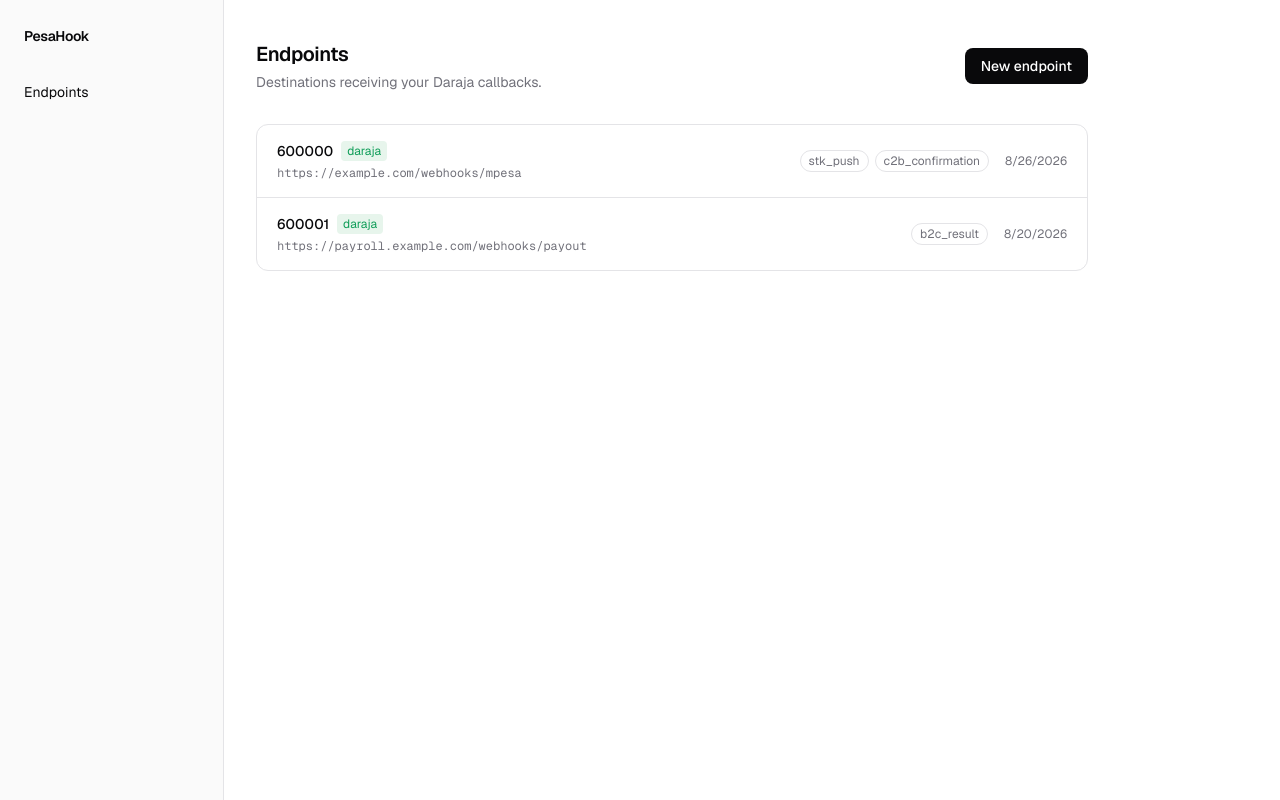
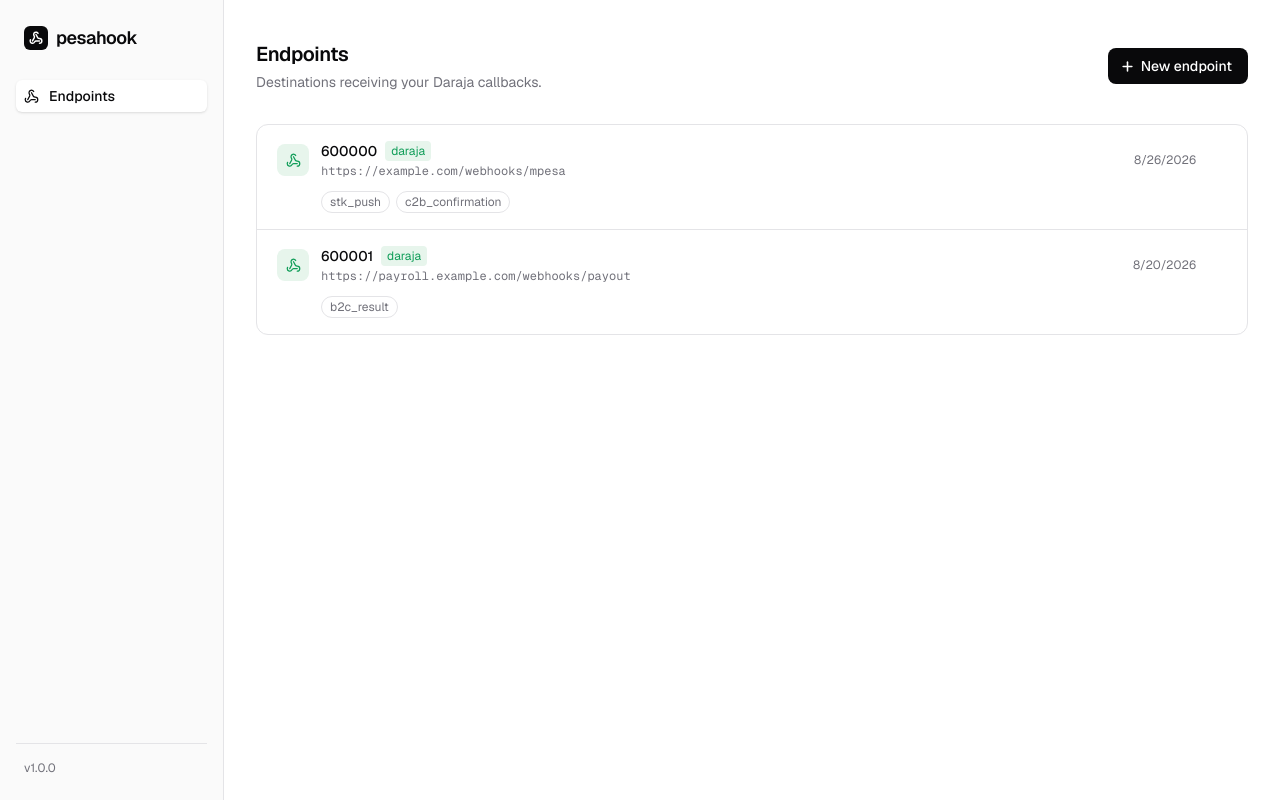
Before and after one commit to Its-Delimas/pesaHook, a Next.js app in the folder pesahook-dashboard/: page / in a window 1280 px wide. Built offline with nearby package versions, Linux system fonts and the light colour scheme.

Commit message:
feat(sidebar): integrate lucide-react icons and enhance Sidebar component layout feat(endpoints): improve EndpointsPage layout and add visual elements for better UX

```diff
--- a/pesahook-dashboard/app/page.tsx
+++ b/pesahook-dashboard/app/page.tsx
@@ -1,12 +1,12 @@
-// file: pesahook-dashboard/app/page.tsx
 import Link from "next/link";
+import { Webhook, Plus, ArrowUpRight } from "lucide-react";
 import { getEndpoints } from "@/lib/pesahook";
 
 export default async function EndpointsPage() {
   const endpoints = await getEndpoints();
 
   return (
-    <main className="px-8 py-10 max-w-4xl">
+    <main className="px-8 py-10 w-full">
       <div className="flex items-center justify-between mb-8">
         <div>
           <h1 className="text-xl font-semibold tracking-tight">Endpoints</h1>
@@ -14,18 +14,23 @@
             Destinations receiving your Daraja callbacks.
           </p>
         </div>
-        <button className="text-sm font-medium bg-ink text-white px-4 py-2 rounded-lg hover:bg-ink/90 transition-colors">
+        <button className="inline-flex items-center gap-1.5 text-sm font-medium bg-ink text-white pl-3 pr-4 py-2 rounded-lg hover:bg-ink/90 active:scale-[0.98] transition-all focus-visible:outline-2 focus-visible:outline-offset-2 focus-visible:outline-ink">
+          <Plus size={15} strokeWidth={2.5} />
           New endpoint
         </button>
       </div>
 
       {endpoints.length === 0 ? (
-        <div className="border border-dashed border-border rounded-xl px-6 py-16 text-center">
+        <div className="border border-dashed border-border rounded-xl px-6 py-16 flex flex-col items-center text-center">
+          <div className="w-10 h-10 rounded-full bg-surface border border-border flex items-center justify-center mb-4">
+            <Webhook size={18} className="text-muted" strokeWidth={1.75} />
+          </div>
           <p className="text-sm text-ink font-medium mb-1">No endpoints yet</p>
-          <p className="text-sm text-muted mb-4">
+          <p className="text-sm text-muted mb-4 max-w-xs">
             Register your first shortcode to start receiving normalized callbacks.
           </p>
-          <button className="text-sm font-medium bg-ink text-white px-4 py-2 rounded-lg hover:bg-ink/90 transition-colors">
+          <button className="inline-flex items-center gap-1.5 text-sm font-medium bg-ink text-white pl-3 pr-4 py-2 rounded-lg hover:bg-ink/90 transition-colors">
+            <Plus size={15} strokeWidth={2.5} />
             New endpoint
           </button>
         </div>
@@ -35,11 +40,16 @@
             <Link
               href={`/endpoints/${ep.id}`}
               key={ep.id}
-              className={`flex items-center justify-between px-5 py-4 hover:bg-surface transition-colors ${
+              className={`group flex flex-col gap-3 px-5 py-4 hover:bg-surface transition-colors ${
                 i !== 0 ? "border-t border-border" : ""
               }`}
             >
-              <div className="flex flex-col gap-1 min-w-0">
+              <div className="flex items-center justify-between gap-4">
+                <div className="flex items-center gap-3 min-w-0">
+                  <div className="w-8 h-8 rounded-lg bg-accent-soft flex items-center justify-center shrink-0">
+                    <Webhook size={15} className="text-accent" strokeWidth={2} />
+                  </div>
+                  <div className="flex flex-col gap-0.5 min-w-0">
                     <div className="flex items-center gap-2">
                       <span className="text-sm font-medium">{ep.shortcode}</span>
                       <span className="text-xs text-accent bg-accent-soft px-1.5 py-0.5 rounded">
@@ -50,9 +60,20 @@
                       {ep.destination_url}
                     </span>
                   </div>
+                </div>
 
                 <div className="flex items-center gap-4 shrink-0">
-                <div className="hidden sm:flex gap-1.5">
+                  <span className="text-xs text-muted hidden sm:inline">
+                    {new Date(ep.created_at).toLocaleDateString()}
+                  </span>
+                  <ArrowUpRight
+                    size={15}
+                    className="text-muted opacity-0 group-hover:opacity-100 transition-opacity"
+                  />
+                </div>
+              </div>
+
+              <div className="flex gap-1.5 pl-11">
                 {ep.event_types.map((type) => (
                   <span
                     key={type}
@@ -62,10 +83,6 @@
                   </span>
                 ))}
               </div>
-                <span className="text-xs text-muted">
-                  {new Date(ep.created_at).toLocaleDateString()}
-                </span>
-              </div>
             </Link>
           ))}
         </div>
--- a/pesahook-dashboard/components/sidebar.tsx
+++ b/pesahook-dashboard/components/sidebar.tsx
@@ -1,18 +1,37 @@
+'use client'
+
 import Link from "next/link";
+import { usePathname } from "next/navigation";
+import { Webhook } from "lucide-react";
 
 export function Sidebar() {
+    const pathname = usePathname();
+    const isEndpoints = pathname === "/" || pathname.startsWith("/endpoints")
   return (
     <aside className="w-56 shrink-0 border-r border-border bg-surface min-h-screen px-4 py-6 hidden md:flex md:flex-col gap-1">
-      <div className="px-2 mb-6">
-        <span className="text-sm font-semibold tracking-tight">PesaHook</span>
-      </div>
+        <div className="flex items-center gap-2 px-2 mb-6">
+            <div className="w-6 h-6 rounded-md bg-ink flex items-center justify-center ">
+                <Webhook size={14}className="text-white" strokeWidth={2.5} />
+            </div>
+            <span className="text-lg font-semibold tracking-tight">pesahook</span>
+        </div>
+
 
       <Link
         href="/"
-        className="text-sm px-2 py-1.5 rounded-md text-ink hover:bg-white transition-colors"
+        className={`flex items-center gap-2.5 text-sm px-2 py-1.5 rounded-md transition-colors ${
+          isEndpoints
+            ? "bg-white text-ink font-medium shadow-sm"
+            : "text-muted hover:text-ink hover:bg-white/60"
+        }`}
       >
+        <Webhook size={15} strokeWidth={2} />
         Endpoints
       </Link>
+
+            <div className="mt-auto px-2 pt-4 border-t border-border">
+        <p className="text-xs text-muted">v1.0.0</p>
+      </div>
     </aside>
   );
 }
--- a/pesahook-dashboard/package.json
+++ b/pesahook-dashboard/package.json
@@ -9,6 +9,7 @@
     "lint": "eslint"
   },
   "dependencies": {
+    "lucide-react": "^1.38.0",
     "next": "16.3.3",
     "react": "19.2.8",
     "react-dom": "19.2.8"
```
Also changed, not shown: 1 other file (tests, documents, lock files or other folders). Lines whose indentation alone changed are shown as unchanged.
